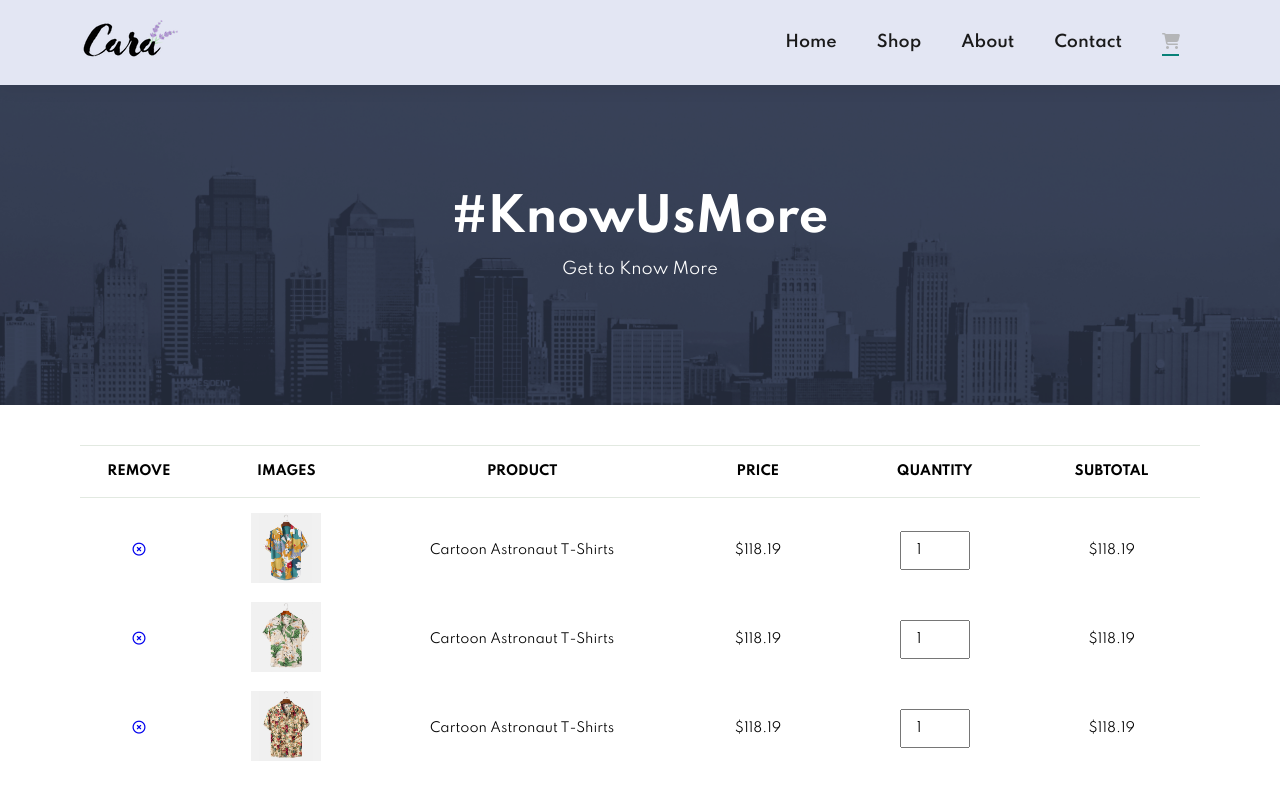
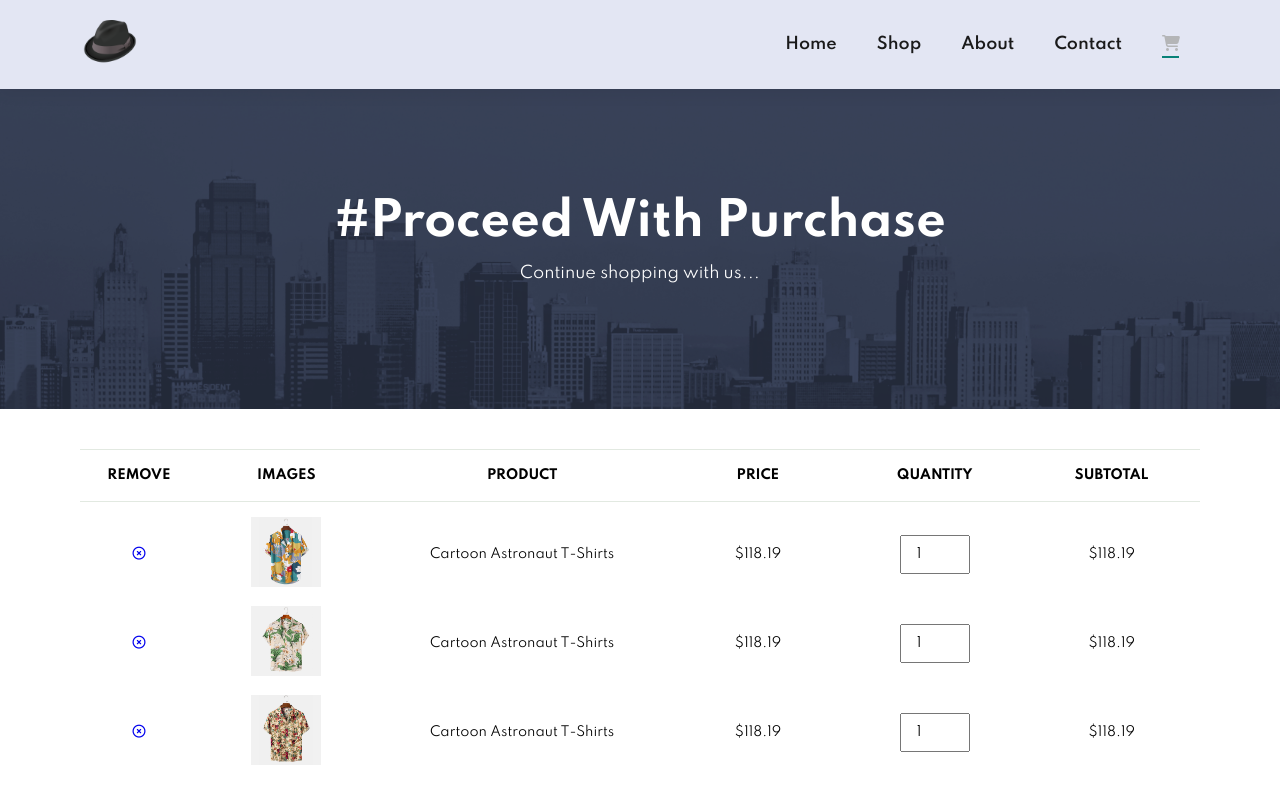
Before and after one commit to maundu55/Fashion-ecommerce-site, a plain HTML site: page cart.html in a window 1280 px wide. Shown: the top 800 px of the page. Drawn offline with Linux system fonts and the light colour scheme.

Commit message:
adjusted logo and some images

```diff
--- a/cart.html
+++ b/cart.html
@@ -9,7 +9,7 @@
 </head>
 <body>
 <section id="header">
-    <a href="#"> <img src="images/logo.png" class="" alt="">  </a>
+    <a href="#"> <img src="img/hat.png" width="60px" class="" alt="">  </a>
     <div>
         <ul id="navbar">
             <li><a  href="index.html">Home</a></li>
@@ -27,8 +27,8 @@
 </section>
 
 <section id="page-header" class="about-header">
-    <h2>#KnowUsMore</h2>
-    <p>Get to Know More</p>
+    <h2>#Proceed With Purchase</h2>
+    <p>Continue shopping with us...</p>
 
 </section>
 
```
Also changed, not shown: about.html (+2 -2 lines), contact.html (+3 -3 lines), index.html (+1 -1 lines), shop.html (+1 -1 lines), sproduct.html (+1 -1 lines), img/hat.png (added).
